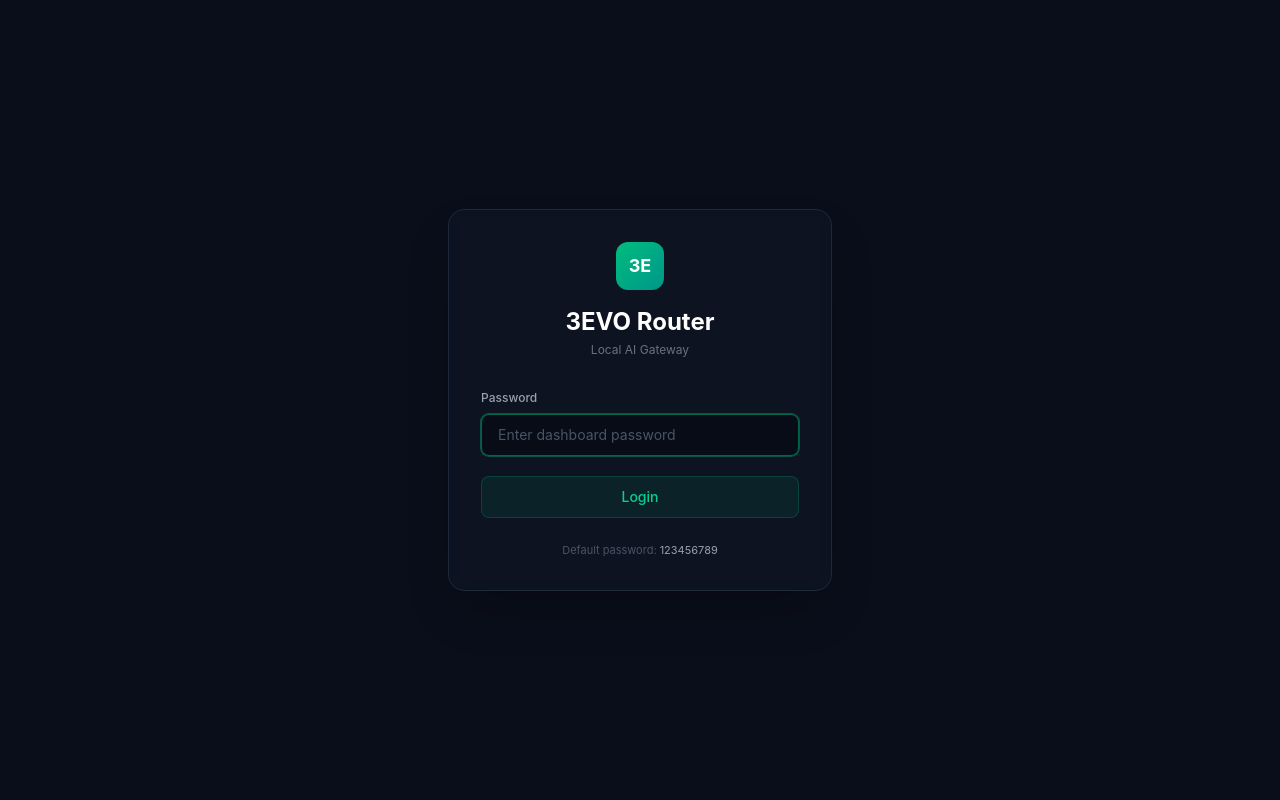
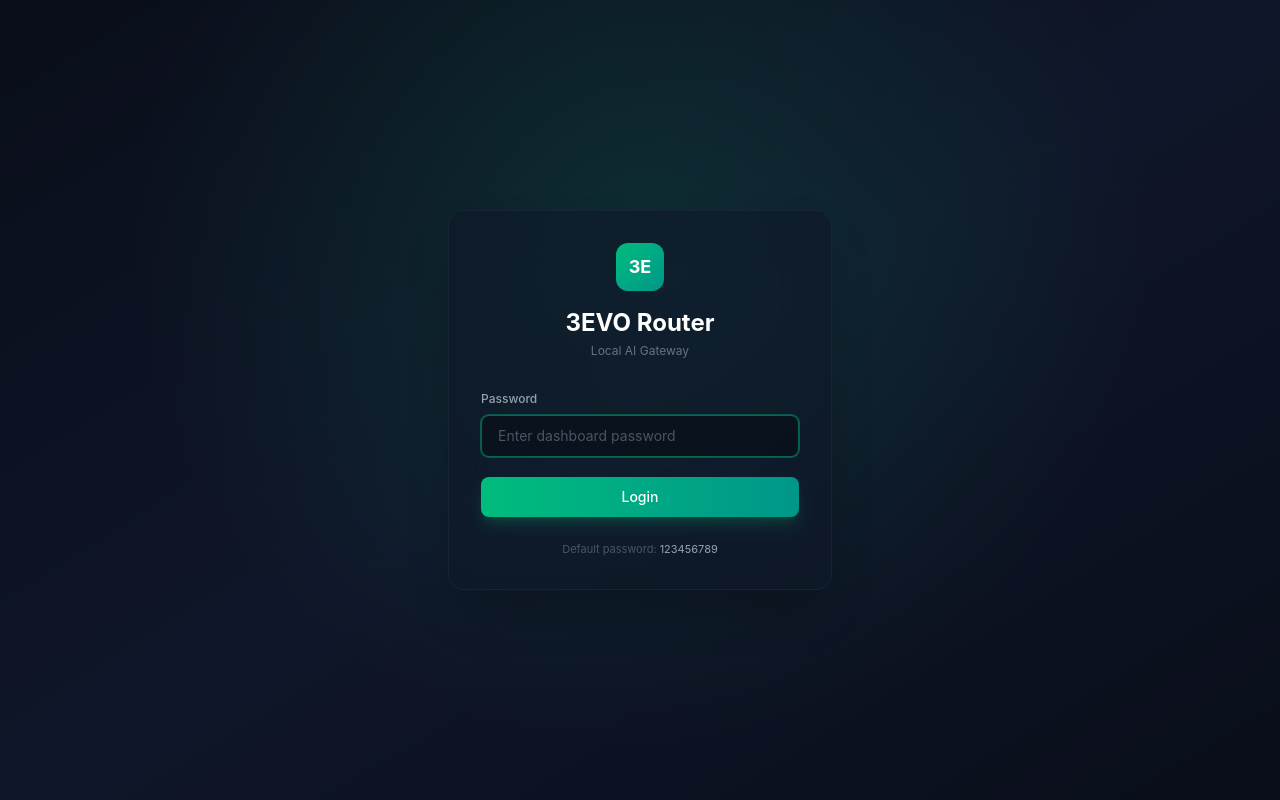
Before and after one commit to soroushse7o/3EVO-router, a Next.js app: page /login in a window 1280 px wide. Built offline with nearby package versions, Linux system fonts and the light colour scheme.

Commit message:
feat(ui): polish login page with gradient and glassmorphism

```diff
--- a/src/app/(auth)/login/page.tsx
+++ b/src/app/(auth)/login/page.tsx
@@ -34,8 +34,9 @@ export default function LoginPage() {
   }
 
   return (
-    <div className="min-h-screen flex items-center justify-center bg-[#0a0e1a]">
-      <div className="w-full max-w-sm rounded-2xl border border-gray-800 bg-gray-900/50 p-8 shadow-2xl backdrop-blur-sm">
+    <div className="min-h-screen flex items-center justify-center bg-gradient-to-br from-[#0a0e1a] via-[#0f1629] to-[#0a0e1a] relative overflow-hidden">
+      <div className="absolute inset-0 bg-[radial-gradient(circle_at_50%_30%,rgba(16,185,129,0.15),transparent_60%)]" />
+      <div className="relative w-full max-w-sm rounded-2xl border border-gray-800/60 bg-gray-900/60 p-8 shadow-2xl backdrop-blur-xl">
         <div className="mb-8 text-center">
           <div className="w-12 h-12 rounded-xl bg-gradient-to-br from-emerald-500 to-teal-600 flex items-center justify-center text-white font-bold text-lg mx-auto mb-4">
             3E
@@ -59,7 +60,7 @@ export default function LoginPage() {
           <button
             type="submit"
             disabled={loading}
-            className="w-full rounded-lg bg-emerald-500/10 border border-emerald-500/20 text-emerald-400 py-2.5 text-sm font-medium hover:bg-emerald-500/20 transition-colors disabled:opacity-60"
+            className="w-full rounded-lg bg-gradient-to-r from-emerald-500 to-teal-600 text-white py-2.5 text-sm font-medium hover:from-emerald-400 hover:to-teal-500 transition-all shadow-lg shadow-emerald-500/20 disabled:opacity-60"
           >
             {loading ? "Signing in..." : "Login"}
           </button>
```
